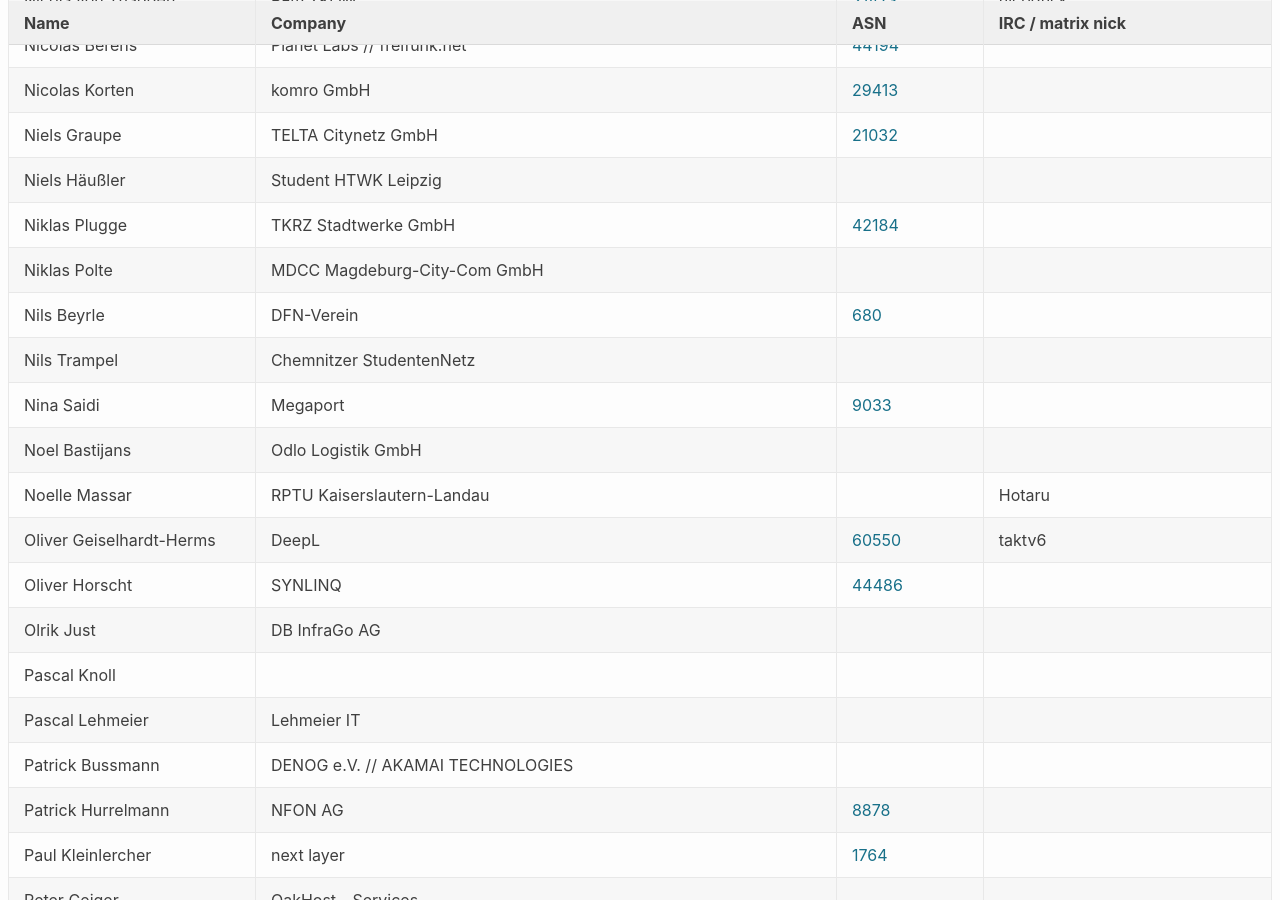
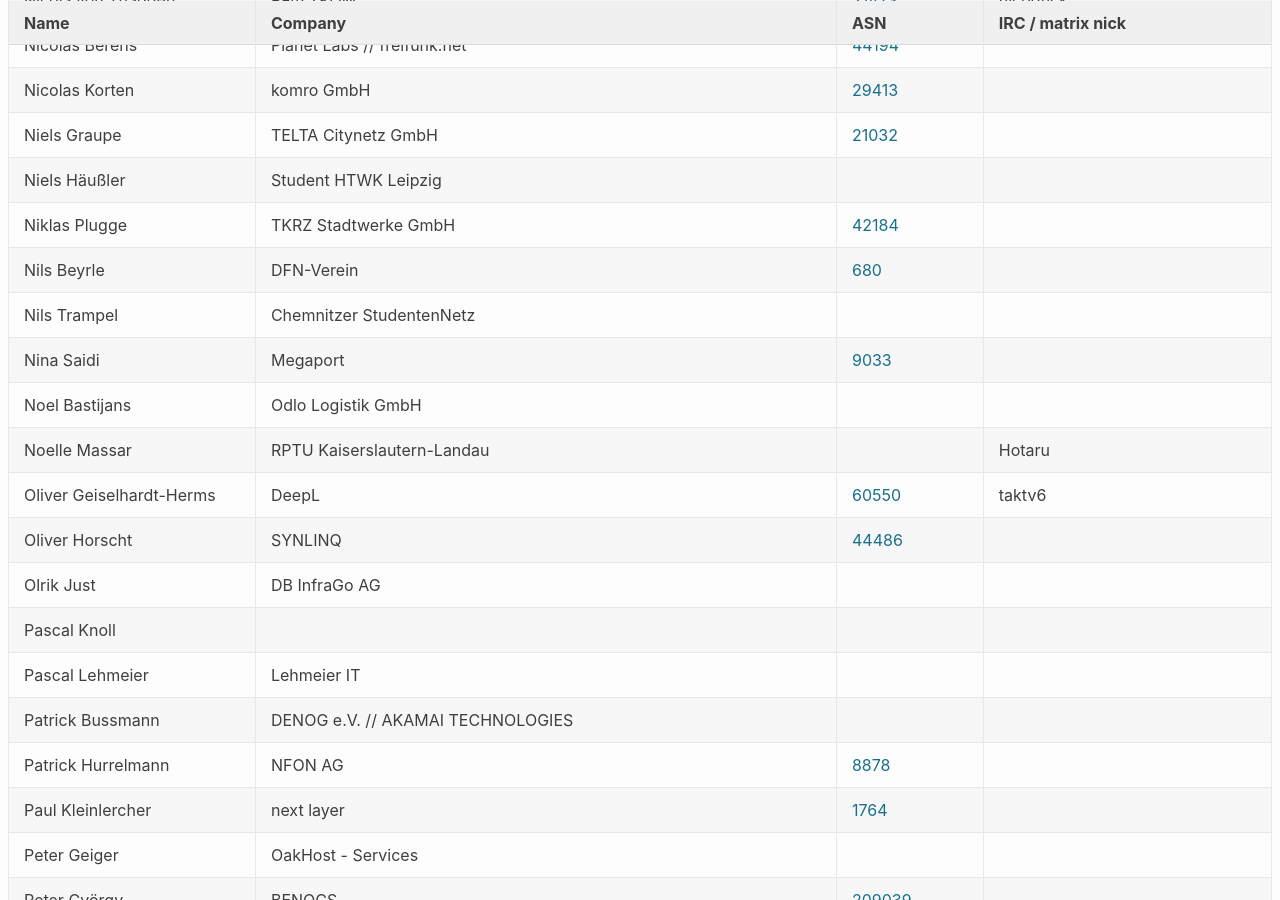
Before and after one commit to denog/pretix-attendeelist, a Jekyll site: the page built from denog16/index.markdown, in a window 1280 px wide and 900 px high, scrolled down 12130 px. Built offline with Jekyll 4.4.1, drawn with Linux system fonts in a browser that asks for light colours; some of the changed text lies outside the part shown.

Commit message:
Latest data: Wed Oct 16 22:10:33 UTC 2024

```diff
--- a/_data/attendees_denog16_onsite.json
+++ b/_data/attendees_denog16_onsite.json
@@ -1614,12 +1614,6 @@
     "asn": "42184"
   },
   {
-    "name": "Niklas Polte",
-    "company": "MDCC Magdeburg-City-Com GmbH",
-    "irc": null,
-    "asn": null
-  },
-  {
     "name": "Nils Beyrle",
     "company": "DFN-Verein",
     "irc": null,
@@ -2076,12 +2070,6 @@
     "asn": null
   },
   {
-    "name": "Thomas Walla",
-    "company": "MDCC Magdeburg-City-Com GmbH",
-    "irc": null,
-    "asn": null
-  },
-  {
     "name": "Thomas Wiese",
     "company": "OVIS IT Consulting GmbH",
     "irc": null,
```
